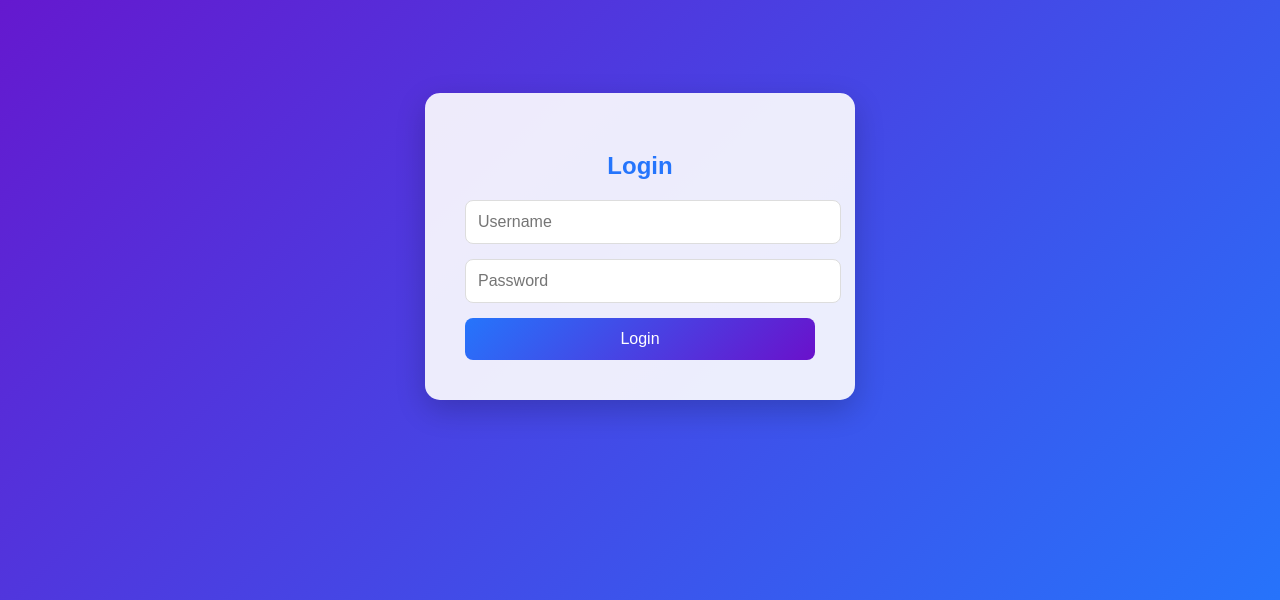
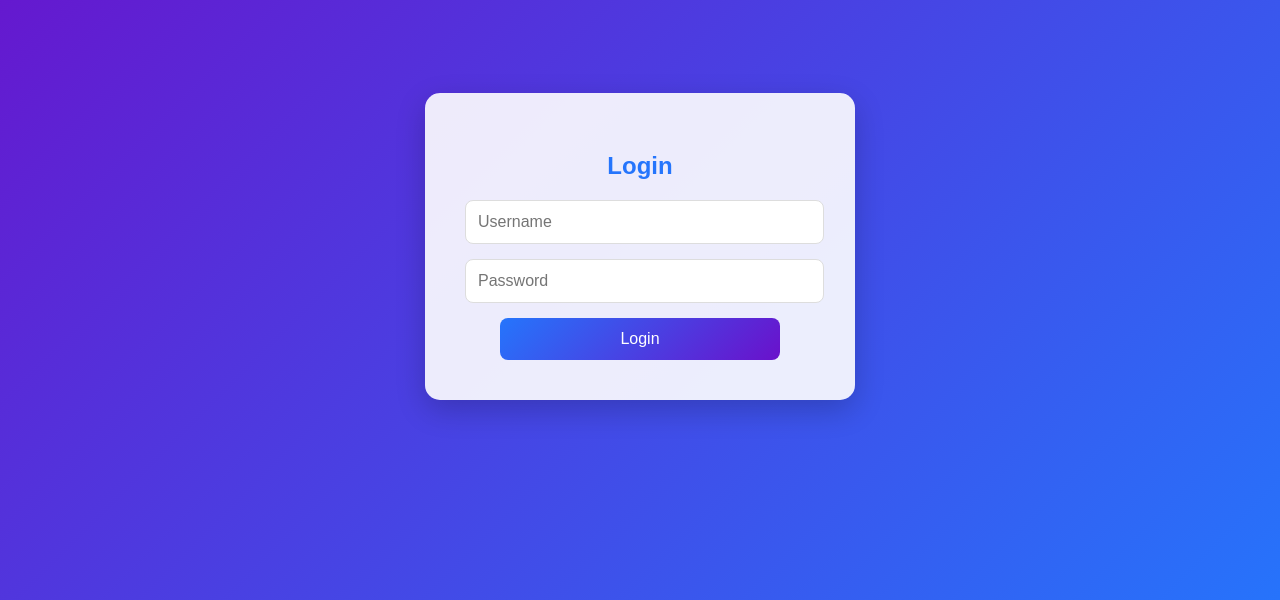
Before and after one commit to JexanJoel/Billing-Software, a PHP site: page /login.php in a window 1280 px wide. Shown: the part 161-761 px from the top of the page. Run offline with PHP 8.4, Linux system fonts and the light colour scheme.

Commit message:
Fourth Commit

```diff
--- a/login.php
+++ b/login.php
@@ -1,38 +1,31 @@
 <?php
 session_start();
 
-// Database connection
 $host = 'localhost';
 $dbname = 'billing_software';
-$user = 'root'; // Replace with your database username
-$pass = ''; // Replace with your database password
+$user = 'root';
+$pass = 'Jexan@2004';
 
 $error_message = '';
 
-// Check if the form is submitted
 if ($_SERVER['REQUEST_METHOD'] === 'POST') {
     try {
         $conn = new PDO("mysql:host=$host;dbname=$dbname", $user, $pass);
         $conn->setAttribute(PDO::ATTR_ERRMODE, PDO::ERRMODE_EXCEPTION);
 
-        // Get form data
         $username = $_POST['username'];
         $password = $_POST['password'];
 
-        // Fetch user from database
         $stmt = $conn->prepare("SELECT * FROM users WHERE username = :username");
         $stmt->bindParam(':username', $username);
         $stmt->execute();
         $user = $stmt->fetch(PDO::FETCH_ASSOC);
 
         if ($user) {
-            // Verify password (hashed)
             if (hash('sha256', $password) === $user['password']) {
-                // Set session variables
                 $_SESSION['username'] = $user['username'];
                 $_SESSION['role'] = $user['role'];
 
-                // Redirect based on role
                 if ($user['role'] === 'owner') {
                     header('Location: owner_dashboard.php');
                     exit();
@@ -59,7 +52,6 @@ if ($_SERVER['REQUEST_METHOD'] === 'POST') {
     <meta name="viewport" content="width=device-width, initial-scale=1.0">
     <title>Login</title>
     <style>
-        /* General Styles */
         body {
             font-family: 'Arial', sans-serif;
             background: linear-gradient(135deg, #6a11cb, #2575fc);
@@ -71,7 +63,6 @@ if ($_SERVER['REQUEST_METHOD'] === 'POST') {
             color: #333;
         }
 
-        /* Login Container */
         .login-container {
             background: rgba(255, 255, 255, 0.9);
             padding: 40px;
@@ -93,16 +84,14 @@ if ($_SERVER['REQUEST_METHOD'] === 'POST') {
             }
         }
 
-        /* Header */
         .login-container h2 {
             margin-bottom: 20px;
             font-size: 24px;
             color: #2575fc;
         }
 
-        /* Input Fields */
         .login-container input {
-            width: 100%;
+            width: 95%;
             padding: 12px;
             margin-bottom: 15px;
             border: 1px solid #ddd;
@@ -116,9 +105,8 @@ if ($_SERVER['REQUEST_METHOD'] === 'POST') {
             outline: none;
         }
 
-        /* Button */
         .login-container button {
-            width: 100%;
+            width: 80%;
             padding: 12px;
             background: linear-gradient(135deg, #2575fc, #6a11cb);
             color: #fff;
@@ -133,14 +121,12 @@ if ($_SERVER['REQUEST_METHOD'] === 'POST') {
             background: linear-gradient(135deg, #6a11cb, #2575fc);
         }
 
-        /* Error Message */
         .error-message {
             color: #ff4d4d;
             margin-bottom: 15px;
             font-size: 14px;
         }
 
-        /* Footer Link */
         .login-container{
             margin-top: 15px;
             font-size: 14px;
```
